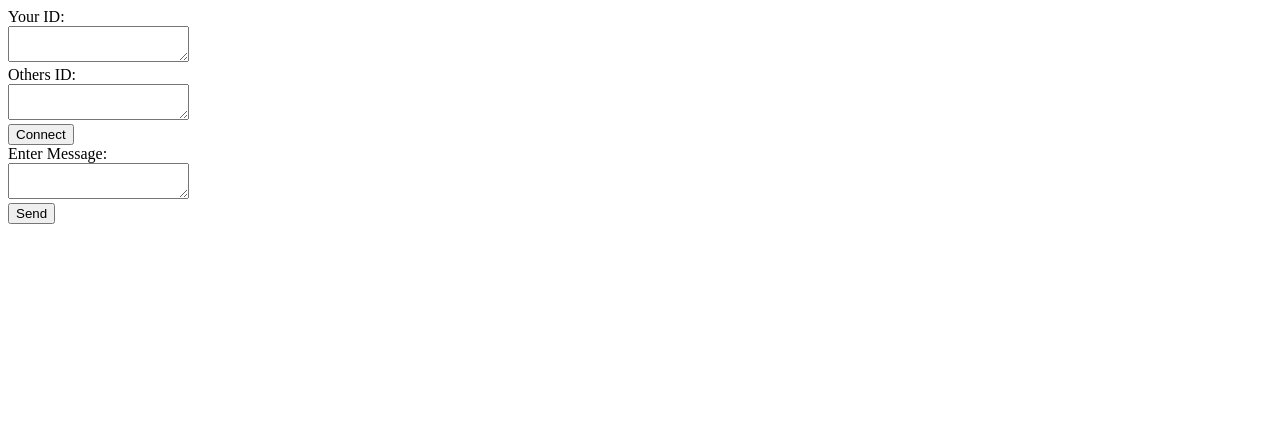
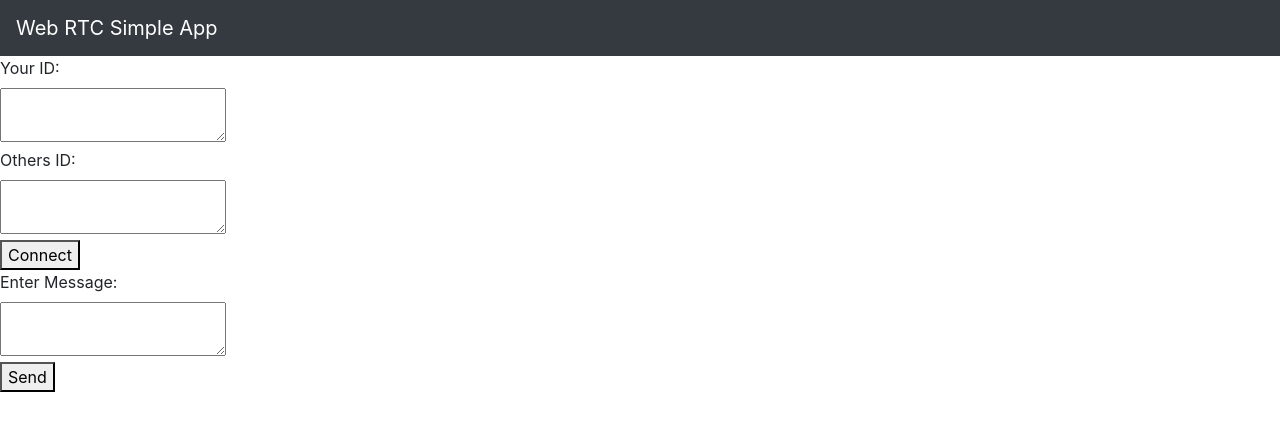
Before and after one commit to Tze-Sien/Web_RTC_Video_Call_App, a website: page index.html in a window 1280 px wide. Drawn offline with nearby package versions, Linux system fonts and the light colour scheme.

Commit message:
initial commit

```diff
--- a/index.html
+++ b/index.html
@@ -3,9 +3,14 @@
 <head>
     <meta charset="UTF-8">
     <meta name="viewport" content="width=device-width, initial-scale=1.0">
+    <link rel="stylesheet" href="https://stackpath.bootstrapcdn.com/bootstrap/4.5.2/css/bootstrap.min.css" integrity="sha384-JcKb8q3iqJ61gNV9KGb8thSsNjpSL0n8PARn9HuZOnIxN0hoP+VmmDGMN5t9UJ0Z" crossorigin="anonymous">
     <title>Web RTC</title>
 </head>
 <body>
+    <nav class="navbar navbar-dark bg-dark">
+        <a class="navbar-brand" href="#">Web RTC Simple App</a>
+    </nav>
+
     <label for="yourId">Your ID:</label><br>
     <textarea id="yourId"></textarea><br>
     <label >Others ID:</label><br>
--- a/package.json
+++ b/package.json
@@ -4,7 +4,7 @@
   "description": "",
   "main": "index.js",
   "scripts": {
-    "start": "budo index.js:bundled.js --ssl"
+    "start": "budo index.js:bundled.js"
   },
   "author": "",
   "license": "ISC",
```
